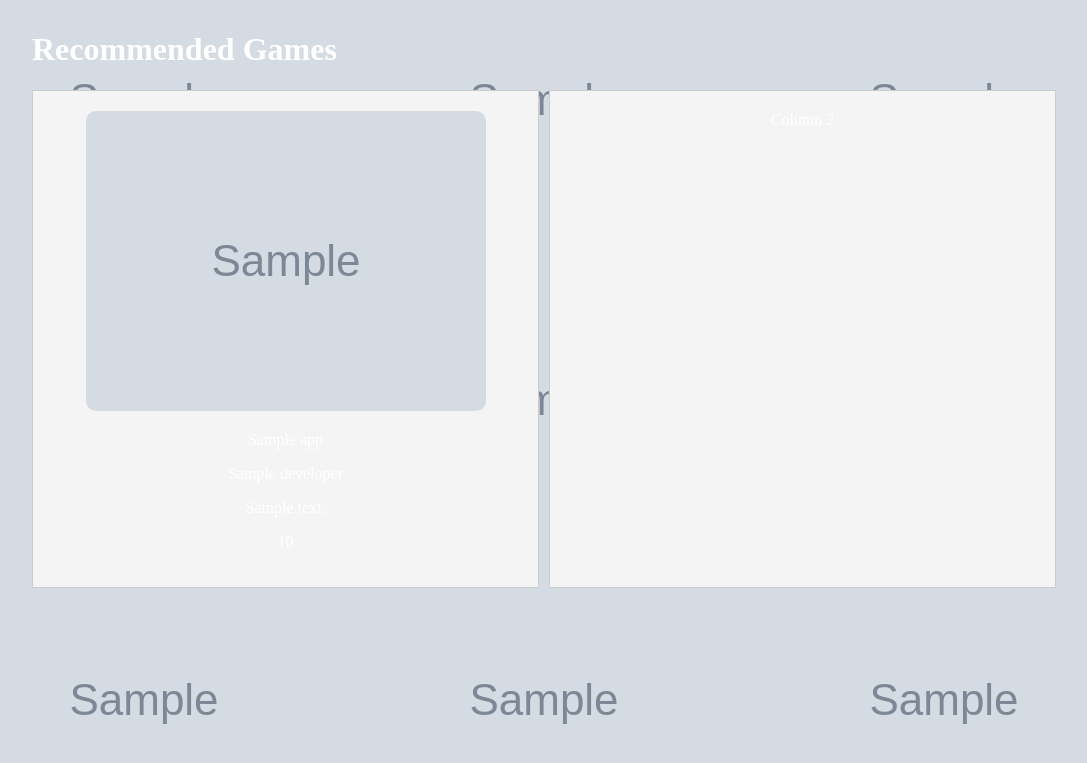
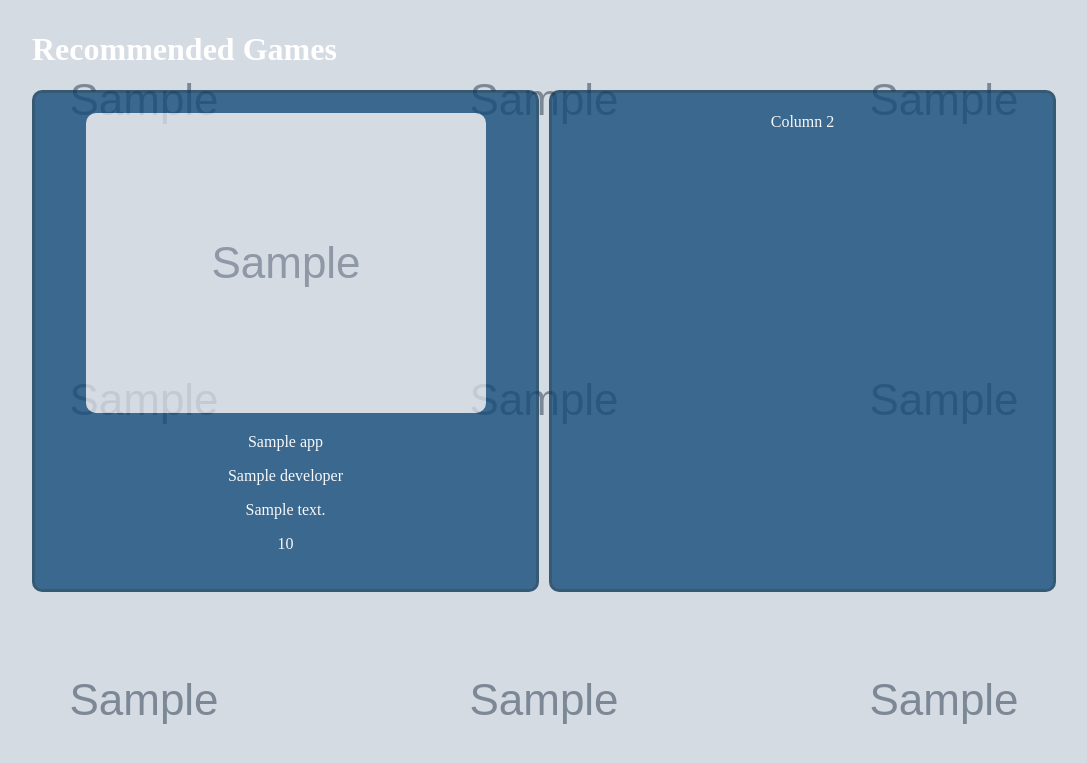
Before and after one commit to ultimo2002/playdate, a FastAPI app: template code/templates/game_output.html in a window 1280 px wide. Shown: the top 763 px of the page, without its empty margins (96-1183 px from the left). Run offline with FastAPI, Linux system fonts and the light colour scheme; the template is opened without the code that fills it: most values are stand-ins (such as "Sample title", 1, 10 or a date in 2020); grey boxes marked "Sample" are stand-in pictures; parts of the project's set-up code (start-up, migrations or seed data) failed here and were passed over.

Commit message:
Update styles.css
Updated colum colors and border.

```diff
--- a/code/static/styles.css
+++ b/code/static/styles.css
@@ -7,21 +7,25 @@ body {
 
 .container {
     display: flex;
-    gap: 10px; /* Space between columns */
+    gap: 10px;
 }
 
 .columnl {
     flex: 1;
     padding: 20px;
-    background-color: #f4f4f4;
-    border: 1px solid #ccc;
+    background-color: #154c79;
     text-align: center;
+    border-radius: 10px;
+    opacity: 80%;
+    border: 3px solid #103a58;
 }
 
 .columnr {
     flex: 1;
     padding: 20px;
-    background-color: #f4f4f4;
-    border: 1px solid #ccc;
+    background-color: #154c79;
     text-align: center;
+    border-radius: 10px;
+    opacity: 80%;
+    border: 3px solid #103a58;
 }
```
